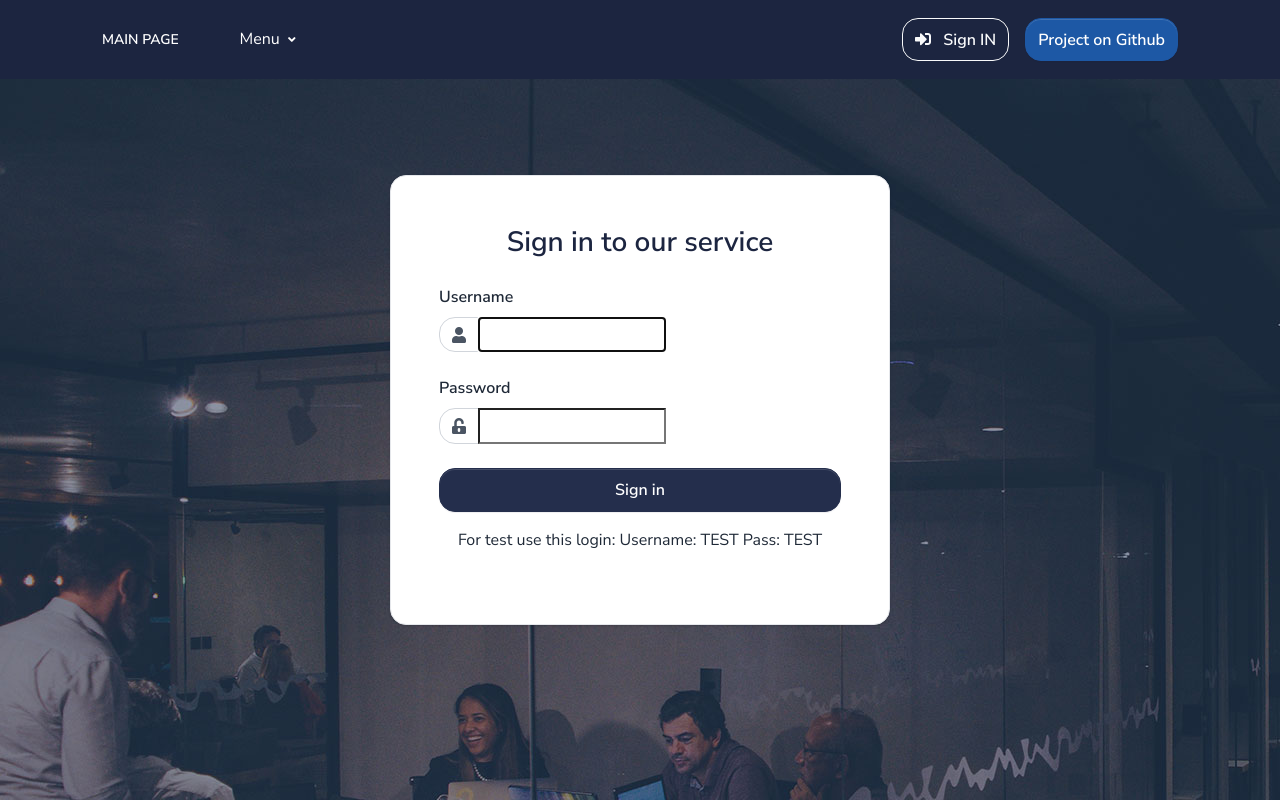
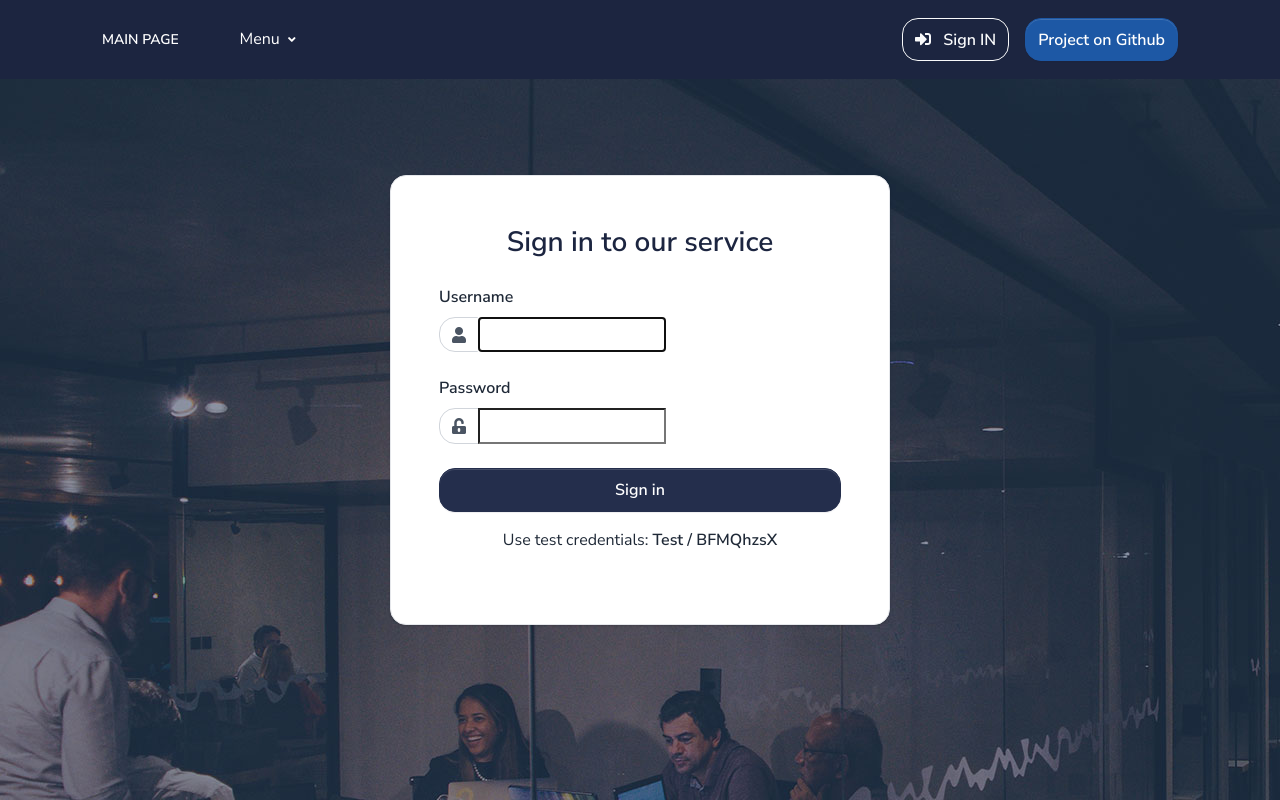
Before and after one commit to Judviii/company-task-tracker, a Django app: page /accounts/login/ in a window 1280 px wide. Run offline with Django 5.2, Linux system fonts and the light colour scheme; some libraries are stand-ins or nearby versions.

Commit message:
add test credentials to login page

```diff
--- a/templates/registration/login.html
+++ b/templates/registration/login.html
@@ -40,7 +40,9 @@
                 </div>
               </form>
               <div class="mt-3 mb-4 text-center">
-                <span class="fw-normal"> For test use this login: Username: TEST Pass: TEST </span>
+                <span class="font-weight-normal">Use test credentials:
+                <span class="fw-bold">Test / BFMQhzsX</span>
+                </span>
               </div>
               </div>
             </div>
```
